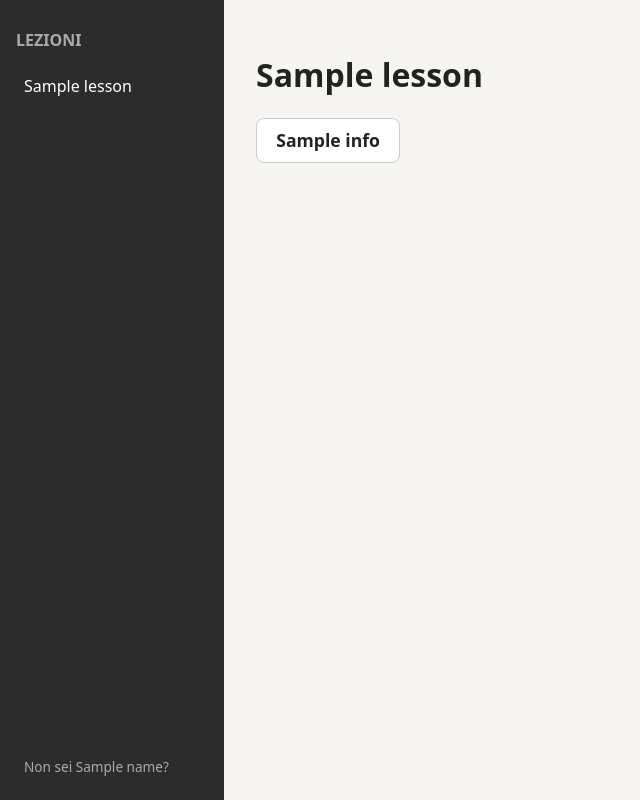
After one commit to themiurge/rev-babel, a FastAPI app: template apps/web/templates/lesson.html in a window 1280 px wide. The commit adds this page. Shown: the whole page, without its empty margins (0-640 px from the left). Run offline with FastAPI, Linux system fonts and the light colour scheme; the template is opened without the code that fills it: most values are stand-ins (such as "Sample title", 1, 10 or a date in 2020).

Commit message:
Give each game its own full-window page
The lesson pane now just links to each game instead of embedding both
inline (too small to be usable). Opening a game gets its own page:
sidebar kept, a slim top bar with a back link and the student's personal
record, and the game filling the rest of the viewport. Added _base.html
for the sidebar chrome shared across the course, lesson, and game pages.

Co-Authored-By: Claude Sonnet 5 <noreply@anthropic.com>

```diff
--- a/apps/web/src/rev_babel_web/main.py
+++ b/apps/web/src/rev_babel_web/main.py
@@ -30,17 +30,40 @@ if not SESSION_SECRET:
 MAX_NAME_LENGTH = 60
 
 LESSONS = [
-    {"slug": "lezione-1", "title": "Lezione 1", "long_title": "La Tastiera e il Mouse"},
+    {
+        "slug": "lezione-1",
+        "title": "Lezione 1",
+        "long_title": "La Tastiera e il Mouse",
+        "url": "/course/lezione-1",
+    },
 ]
 
 # Per-game sanity bounds on a reported score, so a stray or malicious
 # postMessage can't write nonsense into the database. Not a leaderboard —
-# see ADR 0013's follow-up note in ROADMAP.md: progress stays personal,
-# per docs/data-and-privacy.md.
+# each student sees only their own numbers, per docs/data-and-privacy.md.
 GAMES = {
-    "mouse": {"unit": "ms", "max_value": 60_000},
-    "keyboard": {"unit": "s", "max_value": 3_600},
+    "mouse": {
+        "title": "Il mouse",
+        "unit": "ms",
+        "max_value": 60_000,
+        "src": "/static/lessons/lezione-1/mouse/index.html",
+    },
+    "keyboard": {
+        "title": "La tastiera",
+        "unit": "s",
+        "max_value": 3_600,
+        "src": "/static/lessons/lezione-1/keyboard/index.html",
+    },
 }
+
+# Which games belong to which lesson. Only lezione-1 has any today.
+LESSON_GAMES = {"lezione-1": GAMES}
+
+
+def _format_score(unit: str, value: float | None) -> str:
+    if value is None:
+        return "—"
+    return f"{round(value)} ms" if unit == "ms" else f"{value:.1f} s"
 
 
 class ScoreIn(BaseModel):
@@ -100,17 +123,44 @@ def course(request: Request):
     name = _current_name(request)
     if name is None:
         return RedirectResponse("/", status_code=303)
+    return templates.TemplateResponse(request, "course.html", {"name": name, "lessons": LESSONS})
+
+
+@app.get("/course/{lesson_slug}")
+def lesson_detail(request: Request, lesson_slug: str):
+    name = _current_name(request)
+    if name is None:
+        return RedirectResponse("/", status_code=303)
+    lesson = next((lesson for lesson in LESSONS if lesson["slug"] == lesson_slug), None)
+    if lesson is None:
+        raise HTTPException(status_code=404)
+    games = LESSON_GAMES.get(lesson_slug, {})
+    return templates.TemplateResponse(
+        request, "lesson.html", {"name": name, "lessons": LESSONS, "lesson": lesson, "games": games}
+    )
+
+
+@app.get("/course/{lesson_slug}/{game_slug}")
+def lesson_game(request: Request, lesson_slug: str, game_slug: str):
+    name = _current_name(request)
+    if name is None:
+        return RedirectResponse("/", status_code=303)
+    info = LESSON_GAMES.get(lesson_slug, {}).get(game_slug)
+    if info is None:
+        raise HTTPException(status_code=404)
     student_id = request.session["student_id"]
-    scores = {
-        game: {
-            "best": db.personal_best(student_id, game),
-            "last": db.last_score(student_id, game),
-            "unit": info["unit"],
-        }
-        for game, info in GAMES.items()
-    }
     return templates.TemplateResponse(
-        request, "course.html", {"name": name, "lessons": LESSONS, "scores": scores}
+        request,
+        "game.html",
+        {
+            "name": name,
+            "lessons": LESSONS,
+            "lesson_slug": lesson_slug,
+            "game": game_slug,
+            "info": info,
+            "best_display": _format_score(info["unit"], db.personal_best(student_id, game_slug)),
+            "last_display": _format_score(info["unit"], db.last_score(student_id, game_slug)),
+        },
     )
 
 
--- a/apps/web/static/style.css
+++ b/apps/web/static/style.css
@@ -1,6 +1,10 @@
 :root {
   color-scheme: light;
   font-family: system-ui, sans-serif;
+}
+
+html, body {
+  height: 100%;
 }
 
 body {
@@ -33,7 +37,7 @@ body {
 
 .layout {
   display: flex;
-  min-height: 100vh;
+  height: 100vh;
 }
 
 .sidebar {
@@ -43,6 +47,8 @@ body {
   color: #fff;
   padding: 1rem;
   box-sizing: border-box;
+  overflow-y: auto;
+  position: relative;
 }
 
 .sidebar h2 {
@@ -79,27 +85,69 @@ body {
   flex-grow: 1;
   padding: 2rem;
   min-width: 0;
+  overflow-y: auto;
 }
 
-.game-block {
-  margin-bottom: 2rem;
+.game-links {
+  list-style: none;
+  padding: 0;
 }
 
-.game-block h2 {
-  font-size: 1.1rem;
-  margin-bottom: 0.5rem;
+.game-links li {
+  margin-bottom: 0.75rem;
 }
 
-.game-frame {
-  width: 100%;
-  max-width: 1000px;
-  height: 560px;
-  border: 1px solid #ddd;
-  border-radius: 12px;
-  display: block;
+.game-links a {
+  display: inline-block;
+  font-size: 1.1rem;
+  font-weight: 600;
+  color: #222;
+  text-decoration: none;
+  padding: 0.6rem 1.2rem;
+  border: 1px solid #ccc;
+  border-radius: 8px;
+  background: #fff;
+}
+
+.game-links a:hover {
+  background: #eee;
+}
+
+.game-page {
+  flex-grow: 1;
+  min-width: 0;
+  display: flex;
+  flex-direction: column;
+}
+
+.game-topbar {
+  flex: 0 0 auto;
+  display: flex;
+  align-items: center;
+  justify-content: space-between;
+  gap: 1rem;
+  padding: 0.6rem 1rem;
+  background: #fff;
+  border-bottom: 1px solid #ddd;
+}
+
+.back-link {
+  color: #222;
+  text-decoration: none;
+  font-weight: 600;
+}
+
+.back-link:hover {
+  text-decoration: underline;
 }
 
 .game-score {
   color: #555;
   font-size: 0.95rem;
 }
+
+.game-frame-full {
+  flex: 1 1 auto;
+  width: 100%;
+  border: none;
+}
--- /dev/null
+++ b/apps/web/templates/_base.html
@@ -0,0 +1,23 @@
+<!doctype html>
+<html lang="it">
+<head>
+  <meta charset="utf-8">
+  <meta name="viewport" content="width=device-width, initial-scale=1">
+  <title>rev-babel</title>
+  <link rel="stylesheet" href="/static/style.css">
+</head>
+<body>
+  <div class="layout">
+    <nav class="sidebar">
+      <h2>Lezioni</h2>
+      <ul>
+        {% for lesson in lessons %}
+        <li><a href="{{ lesson.url }}">{{ lesson.title }}</a></li>
+        {% endfor %}
+      </ul>
+      <a href="/logout" class="logout">Non sei {{ name }}?</a>
+    </nav>
+    {% block main %}{% endblock %}
+  </div>
+</body>
+</html>
--- /dev/null
+++ b/apps/web/templates/lesson.html
@@ -0,0 +1,11 @@
+{% extends "_base.html" %}
+{% block main %}
+<main class="content">
+  <h1>{{ lesson.long_title }}</h1>
+  <ul class="game-links">
+    {% for key, info in games.items() %}
+    <li><a href="/course/{{ lesson.slug }}/{{ key }}">{{ info.title }}</a></li>
+    {% endfor %}
+  </ul>
+</main>
+{% endblock %}
```
Also changed, not shown: ROADMAP.md (+7 -0 lines), apps/web/templates/course.html (+7 -91 lines), apps/web/templates/game.html (added, +36 -0 lines), apps/web/tests/test_welcome_and_course.py (+24 -5 lines), apps/web/README.md.
